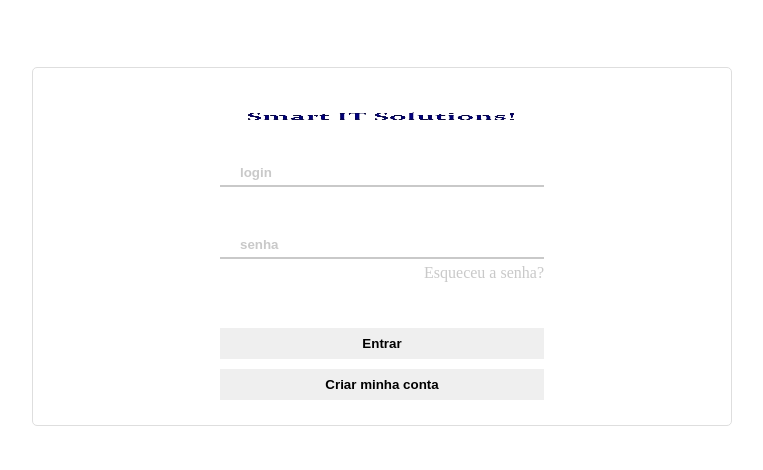
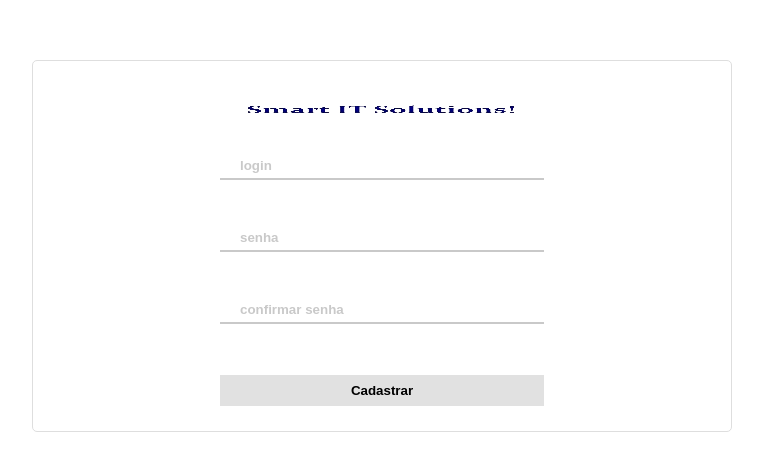
Before and after one commit to EvandroRodCoelho/e-commerce, an Angular app in the folder web/: page /register in a window 1280 px wide. Before the commit this address led to /login. Shown: the part 154-624 px from the top of the page, without its empty margins (258-1021 px from the left). Built offline with nearby package versions, Linux system fonts and the light colour scheme.

Commit message:
feat: Add Register Page

```diff
--- a/web/src/app/app-routing.module.ts
+++ b/web/src/app/app-routing.module.ts
@@ -1,9 +1,11 @@
 import { NgModule } from '@angular/core';
 import { RouterModule, Routes } from '@angular/router';
 import { LoginComponent } from './auth/login/login.component';
+import { RegisterComponent } from './auth/register/register.component';
 
 const routes: Routes = [
   {path:"login", component:LoginComponent},
+  {path:"register", component:RegisterComponent},
   {path:"**", redirectTo:"login"}
 ];
 
--- a/web/src/app/app.module.ts
+++ b/web/src/app/app.module.ts
@@ -4,11 +4,13 @@ import { BrowserModule } from '@angular/platform-browser';
 import { AppRoutingModule } from './app-routing.module';
 import { AppComponent } from './app.component';
 import { LoginComponent } from './auth/login/login.component';
+import { RegisterComponent } from './auth/register/register.component';
 
 @NgModule({
   declarations: [
     AppComponent,
-    LoginComponent
+    LoginComponent,
+    RegisterComponent
   ],
   imports: [
     BrowserModule,
--- /dev/null
+++ b/web/src/app/auth/register/register.component.css
@@ -0,0 +1,99 @@
+.body {
+  width: 100vw;
+  height: 100vh;
+  display: flex;
+  justify-content: center;
+  align-items: center;
+
+  font-size: 16px;
+  overflow: hidden;
+}
+
+.body > form {
+  border: 1px solid #dedede;
+
+  display: flex;
+
+  align-items: center;
+  justify-content: center;
+  max-width: 700px;
+  width: 100%;
+  flex-direction: column;
+  padding: 25px;
+  border-radius: 5px;
+}
+
+.body > form > div {
+  width: 50%;
+}
+.form-input {
+  display: flex;
+
+  width: 100%;
+  flex-direction: column;
+  gap: 25px;
+}
+
+input {
+  border: 0;
+  outline: 0;
+
+  padding: 5px 20px;
+  margin: 15px 0px 5px;
+  border-bottom: 2px solid #c9c9c9;
+}
+
+input::placeholder {
+  color: #c9c9c9;
+  font-weight: bold;
+}
+
+.form-forgot-password {
+  display: flex;
+
+  justify-content: flex-end;
+}
+
+.form-forgot-password > a {
+  color: #c9c9c9;
+}
+
+.form-forgot-password > a:hover {
+  transition: color 0.5s;
+  color: #afafaf;
+}
+
+.form-buttons {
+  width: 100%;
+  display: flex;
+
+  flex-direction: column;
+  margin-top: 46px;
+
+  gap: 10px;
+}
+
+.form-buttons > .button {
+  padding: 8px 2px;
+  font-weight: bold;
+  color: #000;
+  cursor: pointer;
+
+  background-color: #e1e1e1;
+  text-align: center;
+  border: 0;
+}
+
+.form-buttons > .button:hover {
+  opacity: 0.9;
+  background-color: #d8d8d8;
+}
+
+@media screen and (max-width: 800px) {
+  form {
+    margin: 15px;
+  }
+  .body > form > div {
+    width: 100%;
+  }
+}
--- /dev/null
+++ b/web/src/app/auth/register/register.component.html
@@ -0,0 +1,19 @@
+<div class="body">
+  <form>
+
+    <header>
+      <img src="../../../assets/img/logo.png" alt="logo" />
+    </header>
+    <div>
+      <div class="form-input">
+        <input type="text" placeholder="login" name="login">
+        <input type="password" placeholder="senha" name="senha">
+        <input type="password" placeholder="confirmar senha" name="confirmar_senha">
+      </div>
+
+      <div class="form-buttons">
+        <button class="button" type="submit">Cadastrar</button>
+      </div>
+    </div>
+  </form>
+</div>
```
Also changed, not shown: web/src/app/auth/register/register.component.ts (added, +10 -0 lines), 1 other file (tests, documents, lock files or other folders).
